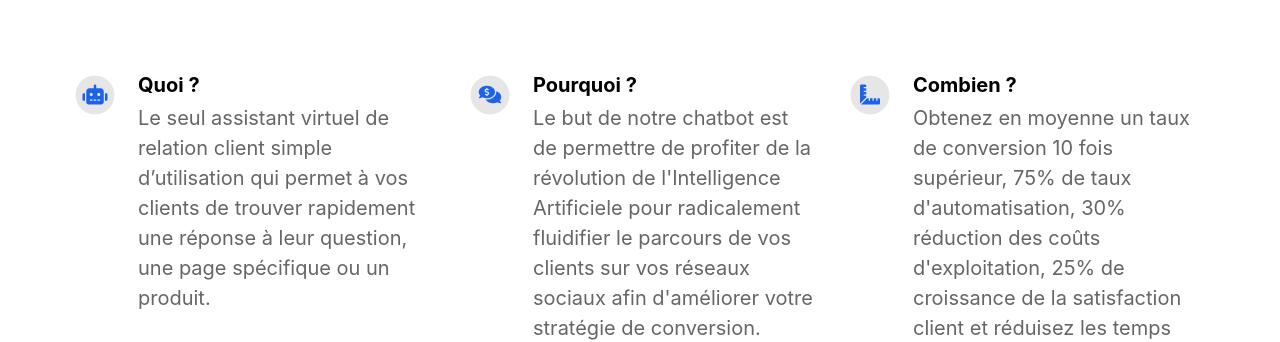
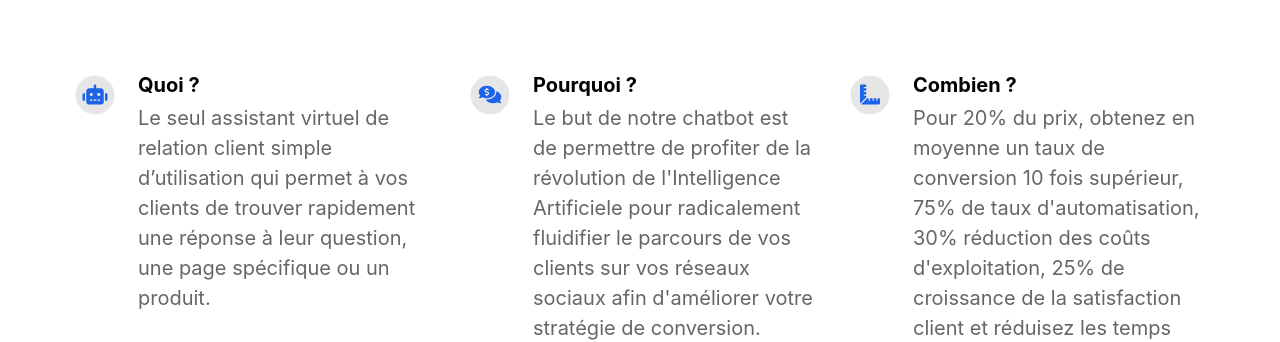
Before and after one commit to weltare/strategies, a Jekyll site: the page built from index.html, in a window 1280 px wide. Shown: the part 1009-1351 px from the top of the page. Built offline with Jekyll 4.4.1, drawn with Linux system fonts in a browser that asks for light colours; nearby versions of some CDN libraries; some of the changed text lies outside the part shown.

Commit message:
Update _config.yml: description
description                           : Pour 20% du prix, obtenez en moyenne un taux de conversion 10 fois supérieur, 75% de taux d'automatisation, 30% réduction des coûts d'exploitation, 25% de croissance de la satisfaction client et réduisez les temps d'attente des clients jusqu'à 90%.

```diff
--- a/_config.yml
+++ b/_config.yml
@@ -44,7 +44,7 @@ features                                  :
     fontawesome_icon_name                 : comments-dollar
 
   - title                                 : Combien ?
-    description                           : Obtenez en moyenne un taux de conversion 10 fois supérieur, 75% de taux d'automatisation, 30% réduction des coûts d'exploitation, 25% de croissance de la satisfaction client et réduisez les temps d'attente des clients jusqu'à 90%.
+    description                           : Pour 20% du prix, obtenez en moyenne un taux de conversion 10 fois supérieur, 75% de taux d'automatisation, 30% réduction des coûts d'exploitation, 25% de croissance de la satisfaction client et réduisez les temps d'attente des clients jusqu'à 90%.
     fontawesome_icon_name                 : ruler-combined
 
   - title                                 : Qui ?
```
